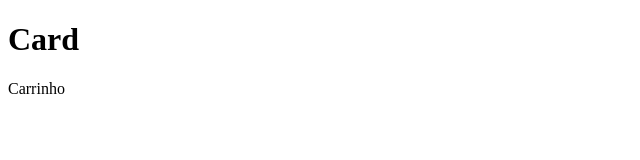
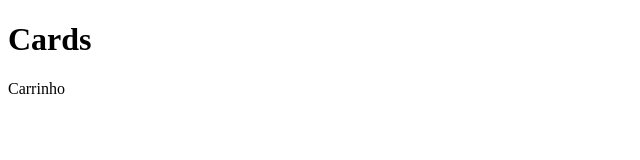
Before and after one commit to notnotch39/pull-request, a plain HTML site: page index.html in a window 1280 px wide. Shown: the full height of the page, 0-640 px from the left. Drawn offline with Linux system fonts and the light colour scheme.

Commit message:
Modificar cards

```diff
--- a/index.html
+++ b/index.html
@@ -6,7 +6,7 @@
   <title>Document</title>
 </head>
 <body>
-  <h1>Card</h1>
+  <h1>Cards</h1>
 
   <p>Carrinho</p>
 </body>
```
